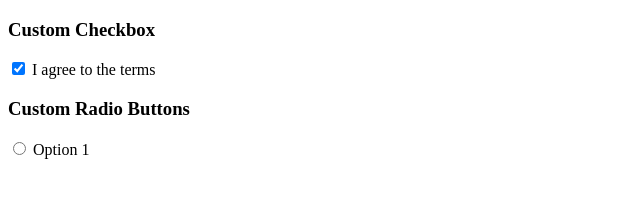
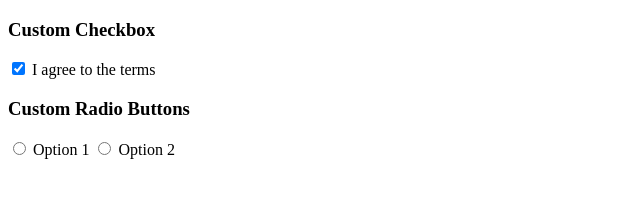
Before and after one commit to straumoy/14-Custom-Checkbox-and-Radio, a plain HTML site: page index.html in a window 1280 px wide. Shown: the full height of the page, 0-640 px from the left. Drawn offline with Linux system fonts and the light colour scheme.

Commit message:
added second radio button

```diff
--- a/index.html
+++ b/index.html
@@ -22,6 +22,11 @@
         <span class="radiomark"></span>
         Option 1
     </label>
+    <label class="custom">
+        <input type="radio" name="option">
+        <span class="radiomark" name="option"></span>
+        Option 2
+    </label>
 </body>
 
 </html>
```
